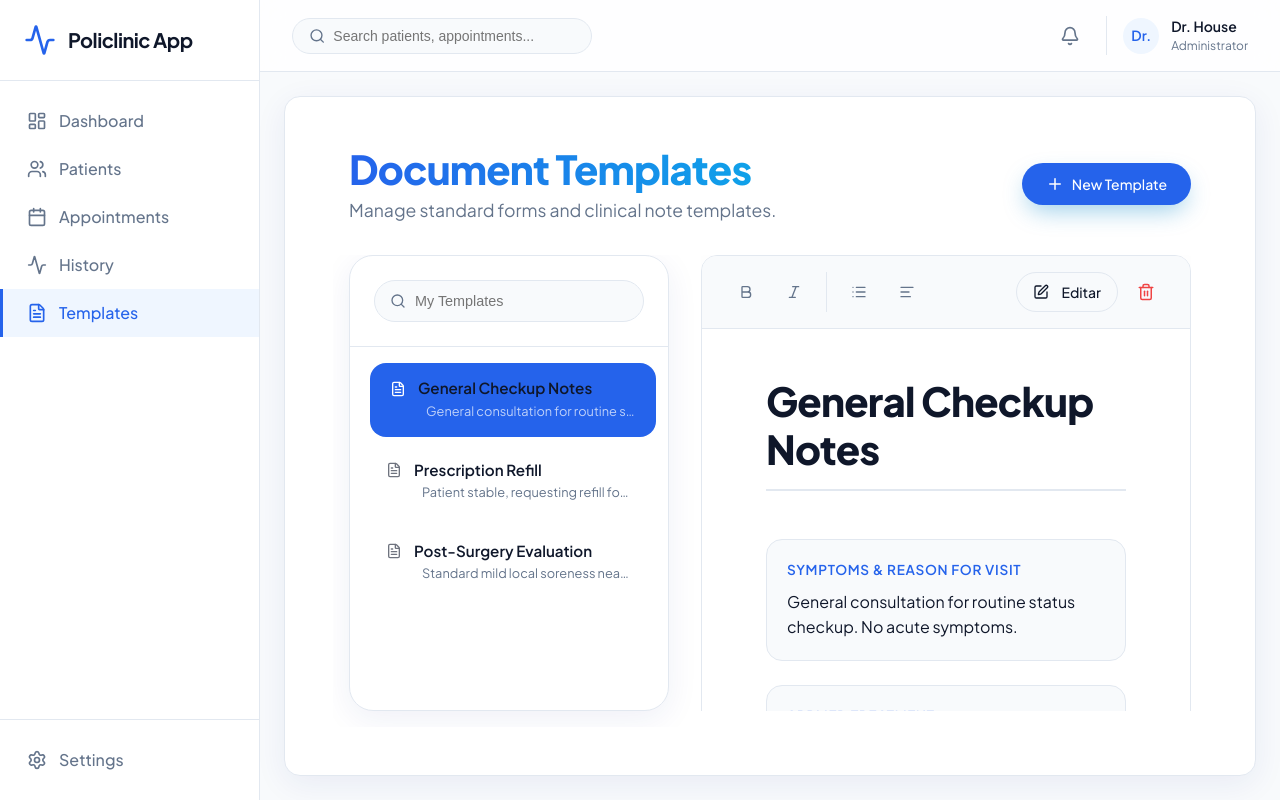
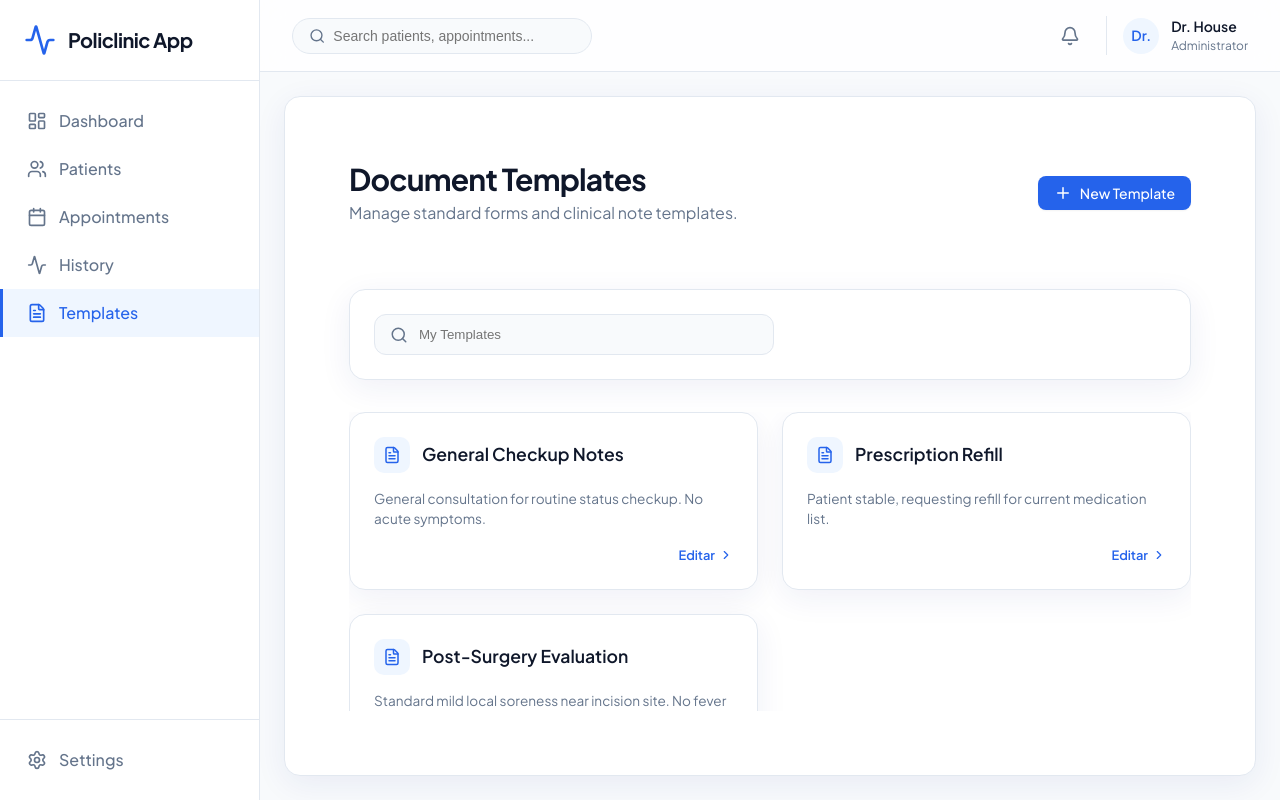
Before and after one commit to kairopy/policlinic, a React (Vite) app: page /templates in a window 1280 px wide. Built offline with nearby package versions, Linux system fonts and the light colour scheme.

Commit message:
feat(templates): redesign UI to use a Grid layout with separate editor view

```diff
--- a/src/pages/Templates/Templates.tsx
+++ b/src/pages/Templates/Templates.tsx
@@ -1,32 +1,25 @@
 import React, { useState } from 'react';
-import { FileText, Plus, Save, Trash2, Edit, Bold, Italic, List, AlignLeft, Search } from 'lucide-react';
+import { FileText, Plus, Save, Search, ChevronRight } from 'lucide-react';
 import { useLanguage } from '../../context/LanguageContext';
 import { mockTemplates } from '../../data/mockData';
 
 export const Templates: React.FC = () => {
-  const [selectedTemplate, setSelectedTemplate] = useState(mockTemplates[0]);
-  const [isEditing, setIsEditing] = useState(false);
+  const { t } = useLanguage();
+  const [view, setView] = useState<'list' | 'edit'>('list');
   const [editData, setEditData] = useState({ ...mockTemplates[0] });
-  const { t } = useLanguage();
+  const [searchTerm, setSearchTerm] = useState('');
 
-  const handleSelectTemplate = (template: typeof mockTemplates[0]) => {
-    setSelectedTemplate(template);
+  const filteredTemplates = mockTemplates.filter(t =>
+    t.title.toLowerCase().includes(searchTerm.toLowerCase()) ||
+    (t.symptoms && t.symptoms.toLowerCase().includes(searchTerm.toLowerCase()))
+  );
+
+  const handleEditClick = (template: typeof mockTemplates[0]) => {
     setEditData({ ...template });
-    setIsEditing(false);
-  };
-
-  const handleEditClick = () => {
-    setEditData({ ...selectedTemplate });
-    setIsEditing(true);
-  };
-
-  const handleInputChange = (e: React.ChangeEvent<HTMLInputElement | HTMLTextAreaElement>) => {
-    const { name, value } = e.target;
-    setEditData(prev => ({ ...prev, [name]: value }));
+    setView('edit');
   };
 
   const handleNewClick = () => {
-    setIsEditing(true);
     setEditData({
       id: Math.floor(Math.random() * 10000),
       title: 'Nueva Plantilla',
@@ -36,183 +29,38 @@ export const Templates: React.FC = () => {
       recoveryTime: '',
       notes: ''
     });
+    setView('edit');
+  };
+
+  const handleInputChange = (e: React.ChangeEvent<HTMLInputElement | HTMLTextAreaElement>) => {
+    const { name, value } = e.target;
+    setEditData(prev => ({ ...prev, [name]: value }));
   };
 
   const handleSave = () => {
-    // Mutate local mock array for visual persistence
     const index = mockTemplates.findIndex(t => t.id === editData.id);
     if (index !== -1) {
       mockTemplates[index] = { ...editData };
     } else {
       mockTemplates.push({ ...editData });
     }
-    setSelectedTemplate({ ...editData });
-    setIsEditing(false);
+    setView('list');
   };
 
+  if (view === 'edit') {
     return (
-    <div className="animate-fade-in" style={{ height: '100%', display: 'flex', flexDirection: 'column', padding: '1rem', boxSizing: 'border-box' }}>
-
-      {/* Dynamic Header */}
-      <header className="page-header flex-between" style={{ marginBottom: '2rem', padding: '0 1rem' }}>
-        <div>
-          <h1 className="page-title" style={{ fontSize: '2.5rem', fontWeight: 800, letterSpacing: '-0.02em', background: 'linear-gradient(to right, var(--color-primary), #0ea5e9)', WebkitBackgroundClip: 'text', color: 'transparent' }}>
-            {t('templates.title')}
-          </h1>
-          <p className="page-description" style={{ fontSize: '1.1rem', marginTop: '0.25rem' }}>{t('templates.description')}</p>
-        </div>
-        <button className="btn btn-primary" onClick={handleNewClick} style={{ boxShadow: '0 10px 25px -5px rgba(2, 132, 199, 0.4)', borderRadius: '999px', padding: '0.75rem 1.5rem', transition: 'all 0.3s cubic-bezier(0.4, 0, 0.2, 1)' }}>
-          <Plus size={18} /> {t('templates.newTemplate')}
+      <div className="animate-fade-in" style={{ padding: '2rem', height: '100%', display: 'flex', flexDirection: 'column', gap: '1.5rem', boxSizing: 'border-box' }}>
+        <header style={{ display: 'flex', justifyContent: 'space-between', alignItems: 'center', borderBottom: '1px solid var(--color-border)', paddingBottom: '1rem' }}>
+          <div style={{ display: 'flex', alignItems: 'center', gap: '1rem' }}>
+            <button className="btn btn-outline" onClick={() => setView('list')} style={{ borderRadius: '50%', width: '40px', height: '40px', padding: 0, display: 'flex', alignItems: 'center', justifyContent: 'center' }}>
+              <ChevronRight style={{ transform: 'rotate(180deg)' }} size={20} />
             </button>
-      </header>
-
-      {/* Main Layout: 30% List / 70% Floating Document */}
-      <div style={{ display: 'flex', gap: '2rem', flex: 1, overflow: 'hidden', padding: '0 1rem 1rem' }}>
-
-        {/* Left Column: Glassmorphic List Panel */}
-        <aside style={{
-          width: '320px',
-          display: 'flex',
-          flexDirection: 'column',
-          background: 'var(--color-surface)',
-          border: '1px solid var(--color-border)',
-          borderRadius: '24px',
-          boxShadow: 'var(--shadow-glass)',
-          overflow: 'hidden'
-        }}>
-          {/* Search/Filter Header */}
-          <div style={{ padding: '1.5rem', borderBottom: '1px solid var(--color-border)' }}>
-            <div style={{ position: 'relative' }}>
-              <Search size={16} color="var(--color-text-muted)" style={{ position: 'absolute', top: '50%', left: '1rem', transform: 'translateY(-50%)' }} />
-              <input
-                type="text"
-                placeholder={t('templates.myTemplates')}
-                style={{
-                  width: '100%',
-                  padding: '0.75rem 1rem 0.75rem 2.5rem',
-                  borderRadius: '999px',
-                  border: '1px solid var(--color-border)',
-                  background: 'var(--color-background)',
-                  color: 'var(--color-text-main)',
-                  outline: 'none',
-                  fontSize: '0.9rem'
-                }}
-              />
-            </div>
-          </div>
-
-          <div style={{ flex: 1, overflowY: 'auto', padding: '1rem' }}>
-            <div style={{ display: 'flex', flexDirection: 'column', gap: '0.5rem' }}>
-              {mockTemplates.map(template => {
-                const isSelected = selectedTemplate.id === template.id;
-                return (
-                  <div
-                    key={template.id}
-                    onClick={() => handleSelectTemplate(template)}
-                    style={{
-                      padding: '1rem 1.25rem',
-                      borderRadius: '16px',
-                      cursor: 'pointer',
-                      background: isSelected ? 'var(--color-primary)' : 'transparent',
-                      color: isSelected ? 'white' : 'var(--color-text-main)',
-                      transition: 'all 0.2s ease',
-                      transform: isSelected ? 'translateX(4px)' : 'none',
-                    }}
-                  >
-                    <div style={{ display: 'flex', alignItems: 'center', gap: '0.75rem', marginBottom: '0.25rem' }}>
-                      <FileText size={16} opacity={isSelected ? 1 : 0.6} />
-                      <h4 style={{ margin: 0, fontWeight: 600, fontSize: '0.95rem' }}>{template.title}</h4>
-                    </div>
-                    <p style={{
-                      margin: 0,
-                      fontSize: '0.8rem',
-                      color: isSelected ? 'rgba(255,255,255,0.7)' : 'var(--color-text-muted)',
-                      whiteSpace: 'nowrap',
-                      overflow: 'hidden',
-                      textOverflow: 'ellipsis',
-                      paddingLeft: '2.25rem'
-                    }}>
-                      {template.symptoms || t('consultation.symptoms')}
-                    </p>
-                  </div>
-                );
-              })}
-            </div>
-          </div>
-        </aside>
-
-        {/* Right Column: The "Floating A4 Editor" */}
-        <main style={{
-          flex: 1,
-          display: 'flex',
-          justifyContent: 'center',
-          alignItems: 'flex-start',
-          overflowY: 'auto',
-          paddingBottom: '2rem'
-        }}>
-
-          <div style={{
-            width: '100%',
-            maxWidth: '850px',
-            background: 'var(--color-surface)',
-            borderRadius: '16px',
-            boxShadow: '0 25px 50px -12px rgba(0, 0, 0, 0.15)',
-            border: '1px solid var(--color-border)',
-            display: 'flex',
-            flexDirection: 'column',
-            overflow: 'hidden',
-            minHeight: '80vh',
-            transition: 'all 0.4s ease'
-          }}>
-
-             {/* Styled Toolbar */}
-             <div style={{
-               padding: '1rem 1.5rem',
-               borderBottom: '1px solid var(--color-border)',
-               background: 'var(--color-background)',
-               display: 'flex',
-               justifyContent: 'space-between',
-               alignItems: 'center'
-             }}>
-
-               <div style={{ display: 'flex', gap: '0.5rem' }}>
-                 <button className="icon-btn" style={{ padding: '0.5rem', borderRadius: '8px' }} title="Bold"><Bold size={16} /></button>
-                 <button className="icon-btn" style={{ padding: '0.5rem', borderRadius: '8px' }} title="Italic"><Italic size={16} /></button>
-                 <div style={{ width: '1px', background: 'var(--color-border)', margin: '0 0.25rem' }}></div>
-                 <button className="icon-btn" style={{ padding: '0.5rem', borderRadius: '8px' }} title="List"><List size={16} /></button>
-                 <button className="icon-btn" style={{ padding: '0.5rem', borderRadius: '8px' }} title="Align"><AlignLeft size={16} /></button>
-               </div>
-
-               <div style={{ display: 'flex', gap: '0.5rem' }}>
-                 {!isEditing ? (
-                   <>
-                     <button className="btn btn-outline" style={{ borderRadius: '999px', padding: '0.4rem 1rem' }} onClick={handleEditClick}>
-                       <Edit size={16} style={{ marginRight: '0.25rem' }} /> Editar
-                     </button>
-                     <button className="icon-btn" style={{ color: 'var(--color-danger)' }}>
-                       <Trash2 size={18} />
-                     </button>
-                   </>
-                 ) : (
-                   <>
-                     <button className="btn btn-outline" style={{ borderRadius: '999px', padding: '0.4rem 1rem' }} onClick={() => setIsEditing(false)}>{t('templates.cancel')}</button>
-                     <button className="btn btn-primary" style={{ borderRadius: '999px', padding: '0.4rem 1rem' }} onClick={handleSave}><Save size={16} style={{ marginRight: '0.25rem' }}/> {t('templates.save')}</button>
-                   </>
-                 )}
-               </div>
-             </div>
-
-             {/* Document Body */}
-             <div style={{ flex: 1, padding: '3rem 4rem', display: 'flex', flexDirection: 'column', gap: '2rem' }}>
-               {isEditing ? (
-                 <>
-                   <div style={{ borderBottom: '2px solid var(--color-border)', paddingBottom: '1rem' }}>
-                     <label className="form-label" style={{ fontWeight: 600, color: 'var(--color-text-muted)', fontSize: '0.8rem' }}>Título de la Plantilla</label>
             <input
               type="text"
               name="title"
               value={editData.title}
               onChange={handleInputChange}
+              placeholder="Título de la Plantilla"
               style={{
                 fontSize: '2rem',
                 fontWeight: 700,
@@ -222,26 +70,35 @@ export const Templates: React.FC = () => {
                 outline: 'none',
                 fontFamily: 'inherit',
                 letterSpacing: '-0.02em',
-                         width: '100%'
+                width: '100%',
+                maxWidth: '500px'
               }}
             />
           </div>
+          <div style={{ display: 'flex', gap: '0.75rem' }}>
+            <button className="btn btn-outline" onClick={() => setView('list')}>{t('templates.cancel')}</button>
+            <button className="btn btn-primary" onClick={handleSave} style={{ display: 'flex', alignItems: 'center', gap: '0.5rem' }}>
+              <Save size={18} /> {t('templates.save')}
+            </button>
+          </div>
+        </header>
 
+        <div className="glass-panel" style={{ flex: 1, padding: '2rem', overflowY: 'auto', display: 'flex', flexDirection: 'column', gap: '1.5rem' }}>
           <div style={{ display: 'grid', gridTemplateColumns: '1fr 1fr', gap: '1.5rem' }}>
             <div style={{ display: 'flex', flexDirection: 'column', gap: '0.5rem' }}>
               <label className="form-label" style={{ fontWeight: 600 }}>{t('consultation.symptoms')}</label>
-                       <textarea name="symptoms" value={editData.symptoms} onChange={handleInputChange} style={{ resize: 'none', minHeight: '80px', borderRadius: '12px', background: 'var(--color-background)', border: '1px solid var(--color-border)', padding: '0.75rem', color: 'var(--color-text-main)' }} />
+              <textarea name="symptoms" value={editData.symptoms} onChange={handleInputChange} style={{ resize: 'none', minHeight: '120px', borderRadius: '12px', background: 'var(--color-background)', border: '1px solid var(--color-border)', padding: '0.75rem', color: 'var(--color-text-main)' }} />
             </div>
             <div style={{ display: 'flex', flexDirection: 'column', gap: '0.5rem' }}>
               <label className="form-label" style={{ fontWeight: 600 }}>{t('consultation.treatment')}</label>
-                       <textarea name="treatment" value={editData.treatment} onChange={handleInputChange} style={{ resize: 'none', minHeight: '80px', borderRadius: '12px', background: 'var(--color-background)', border: '1px solid var(--color-border)', padding: '0.75rem', color: 'var(--color-text-main)' }} />
+              <textarea name="treatment" value={editData.treatment} onChange={handleInputChange} style={{ resize: 'none', minHeight: '120px', borderRadius: '12px', background: 'var(--color-background)', border: '1px solid var(--color-border)', padding: '0.75rem', color: 'var(--color-text-main)' }} />
             </div>
           </div>
 
           <div style={{ display: 'grid', gridTemplateColumns: '1fr 1fr', gap: '1.5rem' }}>
             <div style={{ display: 'flex', flexDirection: 'column', gap: '0.5rem' }}>
               <label className="form-label" style={{ fontWeight: 600 }}>{t('consultation.recommendations')}</label>
-                       <textarea name="recommendations" value={editData.recommendations} onChange={handleInputChange} style={{ resize: 'none', minHeight: '80px', borderRadius: '12px', background: 'var(--color-background)', border: '1px solid var(--color-border)', padding: '0.75rem', color: 'var(--color-text-main)' }} />
+              <textarea name="recommendations" value={editData.recommendations} onChange={handleInputChange} style={{ resize: 'none', minHeight: '120px', borderRadius: '12px', background: 'var(--color-background)', border: '1px solid var(--color-border)', padding: '0.75rem', color: 'var(--color-text-main)' }} />
             </div>
             <div style={{ display: 'flex', flexDirection: 'column', gap: '0.5rem' }}>
               <label className="form-label" style={{ fontWeight: 600 }}>{t('consultation.recoveryTime')}</label>
@@ -251,39 +108,105 @@ export const Templates: React.FC = () => {
 
           <div style={{ display: 'flex', flexDirection: 'column', gap: '0.5rem' }}>
             <label className="form-label" style={{ fontWeight: 600 }}>{t('consultation.notes')}</label>
-                     <textarea name="notes" value={editData.notes} onChange={handleInputChange} style={{ resize: 'none', minHeight: '120px', borderRadius: '12px', background: 'var(--color-background)', border: '1px solid var(--color-border)', padding: '0.75rem', color: 'var(--color-text-main)' }} />
+            <textarea name="notes" value={editData.notes} onChange={handleInputChange} style={{ resize: 'none', minHeight: '150px', borderRadius: '12px', background: 'var(--color-background)', border: '1px solid var(--color-border)', padding: '0.75rem', color: 'var(--color-text-main)' }} />
           </div>
-                 </>
-               ) : (
-                 <>
-                   <h2 style={{ fontSize: '2.5rem', fontWeight: 800, margin: '0 0 1rem 0', color: 'var(--color-text-main)', letterSpacing: '-0.02em', borderBottom: '2px solid var(--color-border)', paddingBottom: '1rem' }}>
-                     {selectedTemplate.title}
-                   </h2>
+        </div>
+      </div>
+    );
+  }
 
-                   <div style={{ display: 'flex', flexDirection: 'column', gap: '1.5rem' }}>
-                     {[
-                       { label: t('consultation.symptoms'), value: selectedTemplate.symptoms },
-                       { label: t('consultation.treatment'), value: selectedTemplate.treatment },
-                       { label: t('consultation.recommendations'), value: selectedTemplate.recommendations },
-                       { label: t('consultation.recoveryTime'), value: selectedTemplate.recoveryTime },
-                       { label: t('consultation.notes'), value: selectedTemplate.notes }
-                     ].map((item, idx) => (
-                       <div key={idx} style={{ background: 'var(--color-background)', padding: '1.25rem', borderRadius: '16px', border: '1px solid var(--color-border)' }}>
-                         <div style={{ fontWeight: 600, color: 'var(--color-primary)', fontSize: '0.85rem', textTransform: 'uppercase', marginBottom: '0.5rem', letterSpacing: '0.05em' }}>
-                           {item.label}
+  return (
+    <div className="animate-fade-in" style={{ padding: '2rem', height: '100%', boxSizing: 'border-box', display: 'flex', flexDirection: 'column', gap: '2rem' }}>
+      <header className="page-header flex-between">
+        <div>
+          <h1 className="page-title">{t('templates.title')}</h1>
+          <p className="page-description">{t('templates.description')}</p>
         </div>
-                         <div style={{ color: 'var(--color-text-main)', fontSize: '1rem', whiteSpace: 'pre-wrap', lineHeight: '1.6' }}>
-                           {item.value || <span style={{ color: 'var(--color-text-muted)', fontStyle: 'italic' }}>Sin datos</span>}
+        <button className="btn btn-primary" onClick={handleNewClick} style={{ display: 'flex', alignItems: 'center', gap: '0.5rem' }}>
+          <Plus size={18} /> {t('templates.newTemplate')}
+        </button>
+      </header>
+
+      <div className="glass-panel" style={{ padding: '1.5rem', display: 'flex', gap: '1rem', alignItems: 'center' }}>
+        <div style={{ position: 'relative', flex: 1, maxWidth: '400px', display: 'flex', alignItems: 'center' }}>
+          <Search size={18} color="var(--color-text-muted)" style={{ position: 'absolute', left: '1rem' }} />
+          <input
+            type="text"
+            placeholder={t('templates.myTemplates')}
+            style={{
+              width: '100%',
+              padding: '0.75rem 1rem 0.75rem 2.75rem',
+              borderRadius: '12px',
+              border: '1px solid var(--color-border)',
+              background: 'var(--color-background)',
+              color: 'var(--color-text-main)',
+              outline: 'none',
+            }}
+            value={searchTerm}
+            onChange={(e) => setSearchTerm(e.target.value)}
+          />
+        </div>
+      </div>
+
+      <div style={{ flex: 1, overflowY: 'auto', paddingBottom: '2rem' }}>
+        <div style={{ display: 'grid', gridTemplateColumns: 'repeat(auto-fill, minmax(300px, 1fr))', gap: '1.5rem' }}>
+          {filteredTemplates.map(template => (
+            <div
+              key={template.id}
+              className="glass-panel"
+              onClick={() => handleEditClick(template)}
+              style={{
+                padding: '1.5rem',
+                cursor: 'pointer',
+                transition: 'all 0.2s ease',
+                display: 'flex',
+                flexDirection: 'column',
+                gap: '1rem',
+                border: '1px solid var(--color-border)',
+                background: 'var(--color-surface)'
+              }}
+            >
+              <div style={{ display: 'flex', alignItems: 'center', gap: '0.75rem' }}>
+                <div style={{ width: '36px', height: '36px', borderRadius: '10px', background: 'var(--color-primary-light)', display: 'flex', alignItems: 'center', justifyContent: 'center', color: 'var(--color-primary)' }}>
+                  <FileText size={18} />
+                </div>
+                <h3 style={{ margin: 0, fontWeight: 600, fontSize: '1.1rem', color: 'var(--color-text-main)' }}>{template.title}</h3>
+              </div>
+
+              <p style={{
+                margin: 0,
+                fontSize: '0.85rem',
+                color: 'var(--color-text-muted)',
+                display: '-webkit-box',
+                WebkitLineClamp: 3,
+                WebkitBoxOrient: 'vertical',
+                overflow: 'hidden',
+                lineHeight: '1.5'
+              }}>
+                {template.symptoms || 'Sin descripción de síntomas'}
+              </p>
+
+              <div style={{ marginTop: 'auto', display: 'flex', justifyContent: 'flex-end' }}>
+                <span style={{ fontSize: '0.8rem', color: 'var(--color-primary)', fontWeight: 600, display: 'flex', alignItems: 'center', gap: '0.25rem' }}>
+                  Editar <ChevronRight size={14} />
+                </span>
               </div>
             </div>
           ))}
         </div>
-                 </>
+        {filteredTemplates.length === 0 && (
+          <div style={{ textAlign: 'center', padding: '3rem', color: 'var(--color-text-muted)' }}>
+            No se encontraron plantillas.
+          </div>
         )}
       </div>
-          </div>
-        </main>
-      </div>
+      <style>{`
+        .glass-panel:hover {
+          transform: translateY(-4px);
+          box-shadow: 0 12px 24px -10px rgba(0,0,0,0.15);
+          border-color: var(--color-primary) !important;
+        }
+      `}</style>
     </div>
   );
 };
```
Lines whose indentation alone changed are shown as unchanged.
